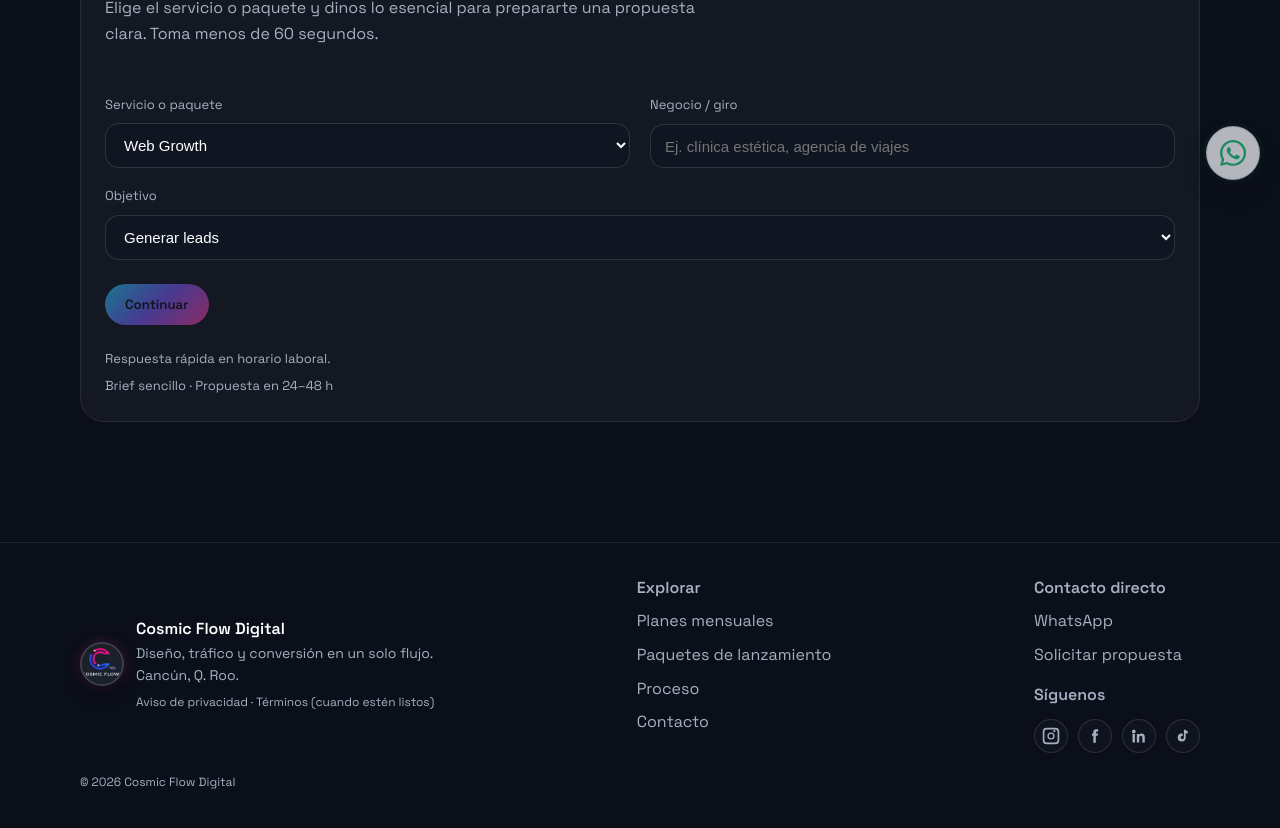
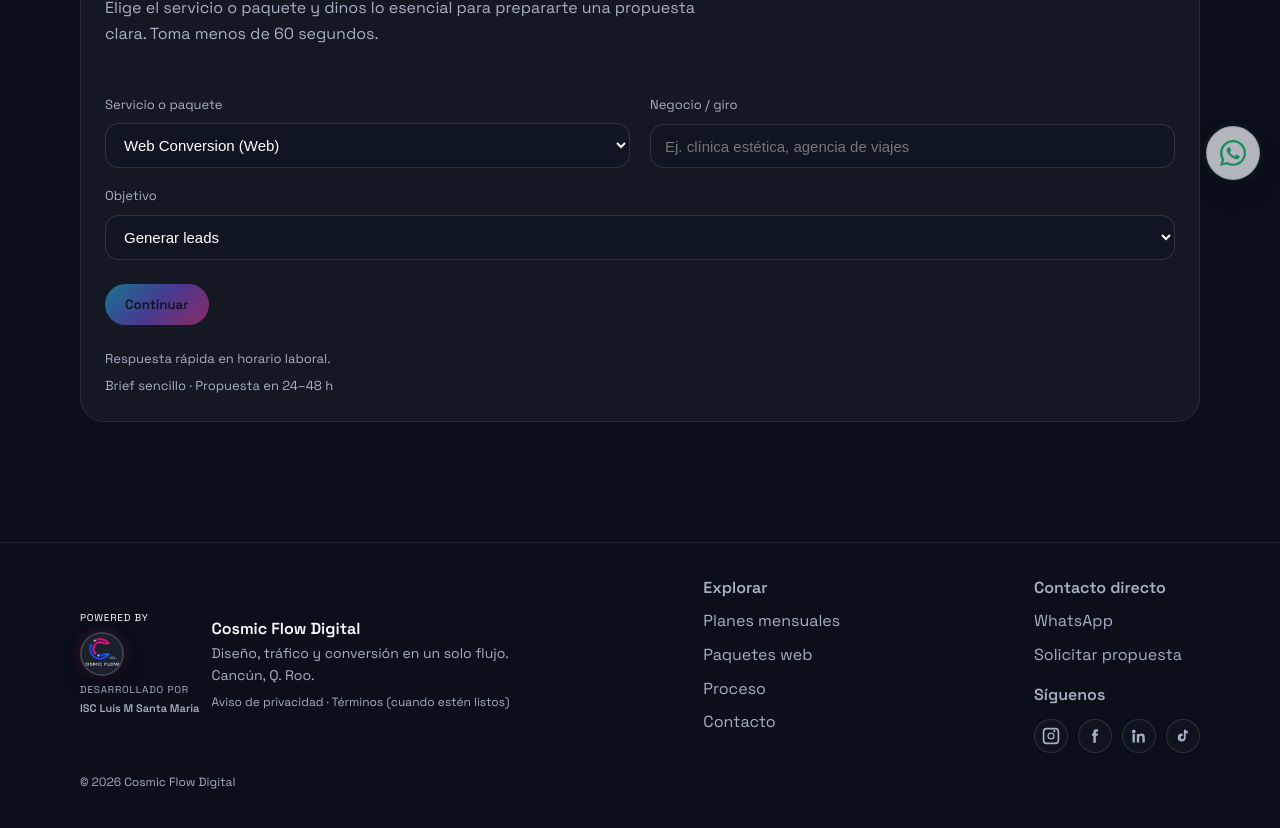
Before and after one commit to TheDarkManiter/CosmicFlowDigital, a React (Vite) app: page /contact in a window 1280 px wide. Shown: the part 600-1428 px from the top of the page. Built offline with nearby package versions, Linux system fonts and the light colour scheme.

Commit message:
Actualizacion
acutualizacion final del copy

```diff
--- a/src/components/Footer.jsx
+++ b/src/components/Footer.jsx
@@ -7,6 +7,8 @@ const Footer = () => {
     <footer className="site-footer">
       <div className="container footer-content">
         <div className="footer-brand">
+          <div className="footer-brand-mark">
+            <span className="_poweredText_1y24i_155">Powered by</span>
             <img
               className="footer-logo"
               src="/logo-cosmic-flow-digital.jpg"
@@ -14,6 +16,13 @@ const Footer = () => {
               loading="lazy"
               decoding="async"
             />
+            <div className="_powered_1y24i_141">
+              <span className="_poweredText_1y24i_155">Desarrollado por</span>
+              <p className="_poweredName_1y24i_183">
+                ISC Luis M Santa Maria
+              </p>
+            </div>
+          </div>
           <div>
             <p className="footer-title">Cosmic Flow Digital</p>
             <p className="footer-note">
@@ -28,7 +37,7 @@ const Footer = () => {
         <div className="footer-links">
           <span className="footer-title">Explorar</span>
           <Link to="/services">Planes mensuales</Link>
-          <Link to="/packages">Paquetes de lanzamiento</Link>
+          <Link to="/packages">Paquetes web</Link>
           <Link to="/process">Proceso</Link>
           <Link to="/contact">Contacto</Link>
         </div>
--- a/src/pages/Contact.jsx
+++ b/src/pages/Contact.jsx
@@ -6,26 +6,35 @@ const Contact = () => {
   const [searchParams] = useSearchParams();
   const packageOptions = useMemo(
     () => [
-      { slug: "web-start", label: "Web Start" },
-      { slug: "web-growth", label: "Web Growth" },
-      { slug: "web-seo", label: "Web + SEO" },
-      { slug: "web-seo-redes", label: "Web + SEO + Redes" },
+      { slug: "web-landing-basic", label: "Landing Básica (Web)" },
+      { slug: "web-conversion", label: "Web Conversion (Web)" },
+      { slug: "web-seo-leads", label: "Web + SEO + Leads (BD)" },
+      { slug: "web-ecommerce", label: "E-commerce Completo (Web)" },
     ],
     []
   );
   const monthlyOptions = useMemo(
     () => [
-      { slug: "mensual-redes", label: "Mensual: Manejo de Redes Sociales" },
-      { slug: "mensual-mantenimiento", label: "Mensual: Mantenimiento Web" },
-      { slug: "mensual-web-redes", label: "Mensual: Web + Redes" },
+      {
+        slug: "monthly-basic",
+        label: "Monthly Basic (Mensual) — 6 posts + campaña",
+      },
+      {
+        slug: "monthly-growth",
+        label: "Monthly Growth (Mensual) — 12 posts + campaña",
+      },
+      {
+        slug: "monthly-pro",
+        label: "Monthly Pro (Mensual) — 20 posts + seguimiento",
+      },
     ],
     []
   );
   const monthlyPlanByParam = useMemo(
     () => ({
-      redes: "mensual-redes",
-      mantenimiento: "mensual-mantenimiento",
-      "web-redes": "mensual-web-redes",
+      "monthly-basic": "monthly-basic",
+      "monthly-growth": "monthly-growth",
+      "monthly-pro": "monthly-pro",
     }),
     []
   );
@@ -35,17 +44,17 @@ const Contact = () => {
   );
   const packageMessageBySlug = useMemo(
     () => ({
-      "web-start": "quiero una presencia profesional clara",
-      "web-growth": "quiero leads constantes y seguimiento",
-      "web-seo": "quiero posicionarme en Google y crecer orgánico",
-      "web-seo-redes": "quiero coherencia web+redes para crecer marca",
-      "mensual-redes": "quiero apoyo mensual para redes sociales",
-      "mensual-mantenimiento": "quiero un sitio estable y actualizado",
-      "mensual-web-redes": "quiero crecimiento continuo sin fricción",
+      "web-landing-basic": "quiero una landing sencilla para empezar",
+      "web-conversion": "quiero captar leads con WhatsApp y formulario",
+      "web-seo-leads": "quiero SEO más fuerte y una base de leads para campañas",
+      "web-ecommerce": "quiero vender en línea con e-commerce completo",
+      "monthly-basic": "quiero presencia mensual con contenido y campaña básica",
+      "monthly-growth": "quiero crecer con más contenido y mejor campaña",
+      "monthly-pro": "quiero seguimiento completo y optimización continua",
     }),
     []
   );
-  const defaultPackageSlug = "web-growth";
+  const defaultPackageSlug = "web-conversion";
   const selectedPackageSlug = useMemo(() => {
     const slug = searchParams.get("package");
     if (slug && allOptions.some((option) => option.slug === slug)) {
@@ -89,6 +98,7 @@ const Contact = () => {
     "whatsapp",
     "business",
     "objective",
+    "consent",
   ];
   const step1Fields = ["package", "business", "objective"];
 
@@ -106,21 +116,25 @@ const Contact = () => {
   const step1Errors = getErrors(formData, step1Fields);
   const isFormValid = Object.keys(errors).length === 0;
   const isStep1Valid = Object.keys(step1Errors).length === 0;
+  const isEmailValid = Boolean(formData.email && formData.email.trim());
+  const isEmailFormValid = isFormValid && isEmailValid;
 
   const packageLabel =
     allOptions.find((option) => option.slug === formData.package)?.label ||
-    "Web Growth";
+    "Web Conversion";
 
   const buildMessage = () => {
     const packageIntent =
       packageMessageBySlug[formData.package] ||
-      packageMessageBySlug["web-growth"];
-    const selectionLabel = formData.package.startsWith("mensual-")
-      ? "Servicio mensual"
-      : "Paquete";
+      packageMessageBySlug["web-conversion"];
+    const isMonthly = monthlyOptions.some(
+      (option) => option.slug === formData.package
+    );
+    const selectionLabel = isMonthly ? "Plan Mensual" : "Paquete Web";
     const lines = [
       `Hola, soy ${formData.name}.`,
-      `${selectionLabel}: ${packageLabel} (${packageIntent}).`,
+      `Tipo: ${selectionLabel}.`,
+      `Plan seleccionado: ${packageLabel} (${packageIntent}).`,
       `Negocio: ${formData.business}.`,
       `Objetivo: ${formData.objective}.`,
       `WhatsApp: ${formData.whatsapp}.`,
@@ -190,6 +204,14 @@ const Contact = () => {
     action();
   };
 
+  const runIfValidEmail = (action) => {
+    if (!isEmailFormValid) {
+      touchFields([...requiredFields, "email"]);
+      return;
+    }
+    action();
+  };
+
   const handleSubmit = (event) => {
     event.preventDefault();
     runIfValid(() => {
@@ -199,7 +221,7 @@ const Contact = () => {
   };
 
   const handleEmailClick = () => {
-    runIfValid(() => {
+    runIfValidEmail(() => {
       window.location.href = mailtoHref;
     });
   };
@@ -225,8 +247,8 @@ const Contact = () => {
       <div className="container">
         <h1>Contacto</h1>
         <p className="lead">
-          Cuéntanos tu objetivo y te respondemos con una propuesta clara en 24–48
-          horas.
+          Cuéntanos tu objetivo y te respondemos con una propuesta clara en
+          24–48 horas.
         </p>
         <p className="lead">
           Si buscas desarrollo web, manejo de redes o mantenimiento mensual,
@@ -357,7 +379,7 @@ const Contact = () => {
                   ) : null}
                 </div>
                 <div className="form-field">
-                  <label htmlFor="email">Email (opcional)</label>
+                  <label htmlFor="email">Email (si deseas respuesta por correo)</label>
                   <input
                     id="email"
                     name="email"
@@ -389,6 +411,9 @@ const Contact = () => {
                     />
                     Acepto ser contactado por WhatsApp o correo.
                   </label>
+                  {touched.consent && errors.consent ? (
+                    <span className="form-error">{errors.consent}</span>
+                  ) : null}
                 </div>
               </div>
             )}
@@ -411,7 +436,7 @@ const Contact = () => {
                     className="cta-button cta-secondary"
                     type="button"
                     onClick={handleEmailClick}
-                    disabled={!isFormValid}
+                    disabled={!isEmailFormValid}
                   >
                     Enviar por correo
                   </button>
--- a/src/pages/Home.jsx
+++ b/src/pages/Home.jsx
@@ -91,35 +91,33 @@ const Home = () => {
       <div className="home-section">
         <div className="container">
           <div className="section-heading">
-            <h2>Elige tu punto de entrada</h2>
+            <h2>Paquetes de Desarrollo Web</h2>
             <p className="lead">
-              Lanzamiento con pago único o planes mensuales después del primer
-              mes.
+              Elige un punto de partida claro, con precios simples y enfoque en
+              conversión.
             </p>
           </div>
-          <div className="services-grid">
-            <article className="feature-card service-card">
-              <span className="service-icon" aria-hidden="true" />
-              <h3>Paquetes de Lanzamiento</h3>
-              <p>
-                Pago único con 1 mes incluido para medir y empezar a optimizar.
-              </p>
-              <Link className="text-link" to="/packages">
-                Ver paquetes
-              </Link>
+          <div className="packages-grid">
+            <article className="package-card">
+              <h3>Landing Básica</h3>
+              <p>$100 USD</p>
+              <p>Presencia simple para empezar.</p>
             </article>
-            <article className="feature-card service-card">
-              <span className="service-icon" aria-hidden="true" />
-              <h3>Planes Mensuales de Crecimiento</h3>
-              <p>
-                Después del primer mes, optimizamos y escalamos con un plan
-                continuo.
-              </p>
-              <Link className="text-link" to="/services">
-                Ver planes mensuales
-              </Link>
+            <article className="package-card package-card--highlight">
+              <p className="package-badge">Más solicitado</p>
+              <h3>Web Conversion</h3>
+              <p>$300 USD</p>
+              <p>WhatsApp + formulario para capturar leads.</p>
+            </article>
+            <article className="package-card">
+              <h3>Web + SEO + Leads</h3>
+              <p>$600 USD</p>
+              <p>SEO mejorado y base de leads para campañas.</p>
             </article>
           </div>
+          <Link className="text-link" to="/packages">
+            Ver paquetes
+          </Link>
         </div>
       </div>
 
@@ -249,17 +247,14 @@ const Home = () => {
       <div className="home-section">
         <div className="container">
           <div className="section-heading">
-            <h2 className="eyebrow">Planes mensuales de crecimiento</h2>
-            <h2>Después del primer mes, optimizamos y escalamos</h2>
+            <h2>Crecimiento mensual</h2>
             <p className="lead">
-              Mantén tu presencia activa con mantenimiento, SEO y contenido
-              social. Lo importante: medir y ajustar cada mes.
+              Planes mensuales de redes, SEO y campañas con medición.
             </p>
           </div>
           <ul className="lead-list">
-            <li>Mantenimiento web y SEO continuo</li>
-            <li>Redes sociales con enfoque en conversión</li>
-            <li>Acompañamiento estratégico mensual</li>
+            <li>6/12/20 posts + campaña SEA</li>
+            <li>Ads aparte (tú decides el presupuesto)</li>
           </ul>
           <Link className="text-link" to="/services">
             Ver planes mensuales
--- a/src/pages/Packages.jsx
+++ b/src/pages/Packages.jsx
@@ -4,132 +4,114 @@ import PricingCard from "../components/PricingCard";
 const Packages = () => {
   const plans = [
     {
-      title: "Flow Start",
-      slug: "flow-start",
-      price: "$500 USD · aprox. $10,000 MXN",
-      description: "Ideal para lanzar y empezar a medir desde el día uno.",
+      title: "Landing Básica",
+      slug: "web-landing-basic",
+      price: "$100 USD",
+      description: "Una landing sencilla para empezar con presencia online clara.",
       items: [
-        "Landing o sitio corto (hasta 4 secciones)",
-        "Mensaje comercial claro y CTAs estratégicos",
-        "Integración de formulario o WhatsApp",
-        "Diseño responsive y optimizado",
-        "SEO técnico inicial",
-        "Configuración de Meta Pixel y eventos básicos",
-        "Base de segmentación inicial",
-        "1 mes incluido: mantenimiento web",
-        "1 mes incluido: SEO técnico ligero",
-        "1 mes incluido: redes sociales (6 posts)",
-        "1 mes incluido: monitoreo básico de conversiones",
+        "1 página (hero + propuesta + contacto)",
+        "Botón a WhatsApp",
+        "Diseño responsive",
+        "SEO mínimo (title + description)",
+        "Publicación online",
       ],
+      ctaTo:
+        "/contact?package=web-landing-basic&utm_source=packages&utm_medium=site&utm_campaign=web",
     },
     {
-      title: "Flow Growth",
-      slug: "flow-growth",
-      price: "$900 USD · aprox. $18,000 MXN",
-      description: "Más solicitado. Sitio completo con conversión y medición.",
+      title: "Web Conversion",
+      slug: "web-conversion",
+      price: "$300 USD",
+      description:
+        "Más enfoque en conversión: WhatsApp + formulario para capturar leads.",
       items: [
-        "Sitio web completo (hasta 6–7 secciones)",
-        "Estructura enfocada en conversión",
-        "Contenido optimizado",
-        "Integración con WhatsApp y formularios",
-        "SEO on-page base",
-        "Configuración completa de Meta Pixel",
-        "Eventos personalizados (leads, clics, envíos)",
-        "Segmentación inicial para campañas",
-        "1 mes incluido: mantenimiento web",
-        "1 mes incluido: SEO on-page básico",
-        "1 mes incluido: redes sociales (10 posts)",
-        "1 mes incluido: ajustes iniciales de conversión",
+        "Landing o sitio corto (3–4 secciones)",
+        "Botón a WhatsApp + formulario de leads",
+        "Copy claro con CTAs estratégicos",
+        "SEO básico (estructura + headings)",
+        "Tracking básico (medición inicial)",
       ],
-      highlight: true,
+      ctaTo:
+        "/contact?package=web-conversion&utm_source=packages&utm_medium=site&utm_campaign=web",
     },
     {
-      title: "Flow Authority",
-      slug: "flow-authority",
-      price: "$1,350 USD · aprox. $27,000 MXN",
-      description: "Web estratégica con base sólida para crecer.",
+      title: "Web + SEO + Leads (BD)",
+      slug: "web-seo-leads",
+      price: "$600 USD",
+      description:
+        "SEO más trabajado + backend con base de datos para campañas y seguimiento de leads.",
       items: [
-        "Web estratégica con estructura SEO",
-        "Optimización de contenidos clave",
-        "Preparación para crecimiento orgánico",
-        "Base de contenidos para redes y sitio",
-        "Pixel + eventos avanzados",
-        "Segmentación por comportamiento",
-        "Preparación para campañas SEA",
-        "1 mes incluido: mantenimiento web",
-        "1 mes incluido: SEO continuo inicial",
-        "1 mes incluido: redes sociales (14 posts)",
-        "1 mes incluido: optimización de tasa de conversión (CRO básica)",
+        "Sitio completo (5–7 secciones)",
+        "SEO on-page mejorado (textos clave + estructura)",
+        "Backend + base de datos de leads",
+        "Formularios conectados (campañas)",
+        "Pixel + eventos básicos (Lead/Contact/WhatsAppClick)",
       ],
+      ctaTo:
+        "/contact?package=web-seo-leads&utm_source=packages&utm_medium=site&utm_campaign=web",
     },
     {
-      title: "Flow Ecosystem",
-      slug: "flow-ecosystem",
-      price: "$1,750 USD · aprox. $35,000 MXN",
-      description: "Ecosistema completo para escalar con datos.",
+      title: "E-commerce Completo",
+      slug: "web-ecommerce",
+      price: "$1200 USD",
+      description:
+        "Tienda online completa con conversión, medición y base para escalar.",
       items: [
-        "Web + SEO estratégico",
-        "Automatización básica de leads",
-        "Integración avanzada de formularios y WhatsApp",
-        "Tracking completo + Pixel + eventos",
-        "Segmentación avanzada",
-        "Preparación y estructura para SEA",
-        "1 mes incluido: mantenimiento web avanzado",
-        "1 mes incluido: SEO activo",
-        "1 mes incluido: redes sociales (20 posts)",
-        "1 mes incluido: optimización continua de conversiones",
+        "Catálogo + checkout",
+        "Pagos (según plataforma)",
+        "SEO base para productos",
+        "Captura de leads + medición",
+        "Preparado para campañas",
       ],
+      ctaTo:
+        "/contact?package=web-ecommerce&utm_source=packages&utm_medium=site&utm_campaign=web",
     },
   ];
 
   return (
     <section className="page">
       <Helmet>
-        <title>Paquetes de Lanzamiento | Cosmic Flow Digital</title>
+        <title>Paquetes de Desarrollo Web | Cosmic Flow Digital</title>
         <meta
           name="description"
-          content="Paquetes de lanzamiento en Cancún, Q. Roo. Pago único con 1 mes incluido para medir, optimizar y convertir desde el inicio."
+          content="Paquetes de desarrollo web con pago único. Sitios modernos, rápidos y listos para convertir y crecer con medición."
         />
         <meta
           property="og:title"
-          content="Paquetes de Lanzamiento | Cosmic Flow Digital"
+          content="Paquetes de Desarrollo Web | Cosmic Flow Digital"
         />
         <meta
           property="og:description"
-          content="Paquetes de lanzamiento en Cancún, Q. Roo. Pago único con 1 mes incluido para medir, optimizar y convertir desde el inicio."
+          content="Paquetes de desarrollo web con pago único. Sitios modernos, rápidos y listos para convertir y crecer con medición."
         />
         <meta property="og:type" content="website" />
         <meta name="twitter:card" content="summary_large_image" />
       </Helmet>
       <div className="container">
-        <h1>Paquetes de Lanzamiento</h1>
+        <h1>Paquetes de Desarrollo Web</h1>
+        <p className="lead">Pago único · Web lista para convertir y crecer.</p>
         <p className="lead">
-          Pago único · Todos incluyen 1 mes de crecimiento y medición
+          Construimos sitios modernos y rápidos que comunican claro, capturan
+          leads y se preparan para escalar con medición.
         </p>
-        <div className="contact-card">
-          <p className="lead">
-            No se puede optimizar lo que no se mide. Por eso todos nuestros
-            paquetes incluyen configuración de tracking, pixel y base de
-            segmentación.
-          </p>
-        </div>
         <div className="pricing-grid">
           {plans.map((plan) => (
             <PricingCard
-              key={plan.title}
+              key={plan.slug}
               {...plan}
               ctaLabel="Solicitar propuesta"
-              ctaTo={`/contact?package=${plan.slug}`}
             />
           ))}
         </div>
         <div className="contact-card">
           <h2>Notas importantes</h2>
           <ul className="lead-list">
-            <li>Precios en USD como referencia</li>
-            <li>Conversión aproximada a MXN</li>
-            <li>Inversión en anuncios no incluida</li>
-            <li>Herramientas externas se cotizan por separado</li>
+            <li>Inversión en anuncios NO incluida.</li>
+            <li>
+              Costos externos (dominio/hosting/herramientas) se cotizan por
+              separado.
+            </li>
+            <li>Los tiempos dependen del alcance y entregables.</li>
           </ul>
         </div>
       </div>
--- a/src/pages/Process.jsx
+++ b/src/pages/Process.jsx
@@ -39,9 +39,7 @@ const Process = () => {
           </li>
           <li>
             <h3>Evolución</h3>
-            <p>
-              Medimos, ajustamos y mejoramos para seguir creciendo contigo.
-            </p>
+            <p>Medimos, ajustamos y mejoramos para seguir creciendo contigo.</p>
           </li>
         </ol>
       </div>
--- a/src/styles/layout.css
+++ b/src/styles/layout.css
@@ -430,6 +430,13 @@
   gap: 12px;
 }
 
+.footer-brand-mark {
+  display: flex;
+  flex-direction: column;
+  align-items: flex-start;
+  gap: 6px;
+}
+
 .footer-logo {
   width: 44px;
   height: 44px;
@@ -462,6 +469,26 @@
   color: var(--color-muted);
   font-size: 12px;
   margin-top: 6px;
+}
+
+.footer-brand ._powered_1y24i_141 {
+  display: flex;
+  flex-direction: column;
+  gap: 2px;
+  color: var(--color-muted);
+}
+
+.footer-brand ._poweredText_1y24i_155 {
+  font-size: 10px;
+  text-transform: uppercase;
+  letter-spacing: 0.08em;
+}
+
+.footer-brand ._poweredName_1y24i_183 {
+  font-size: 11px;
+  margin: 0;
+  color: var(--color-light);
+  font-weight: 600;
 }
 
 .footer-links {
```
Also changed, not shown: src/pages/Services.jsx (+39 -52 lines). Lines whose indentation alone changed are shown as unchanged.
